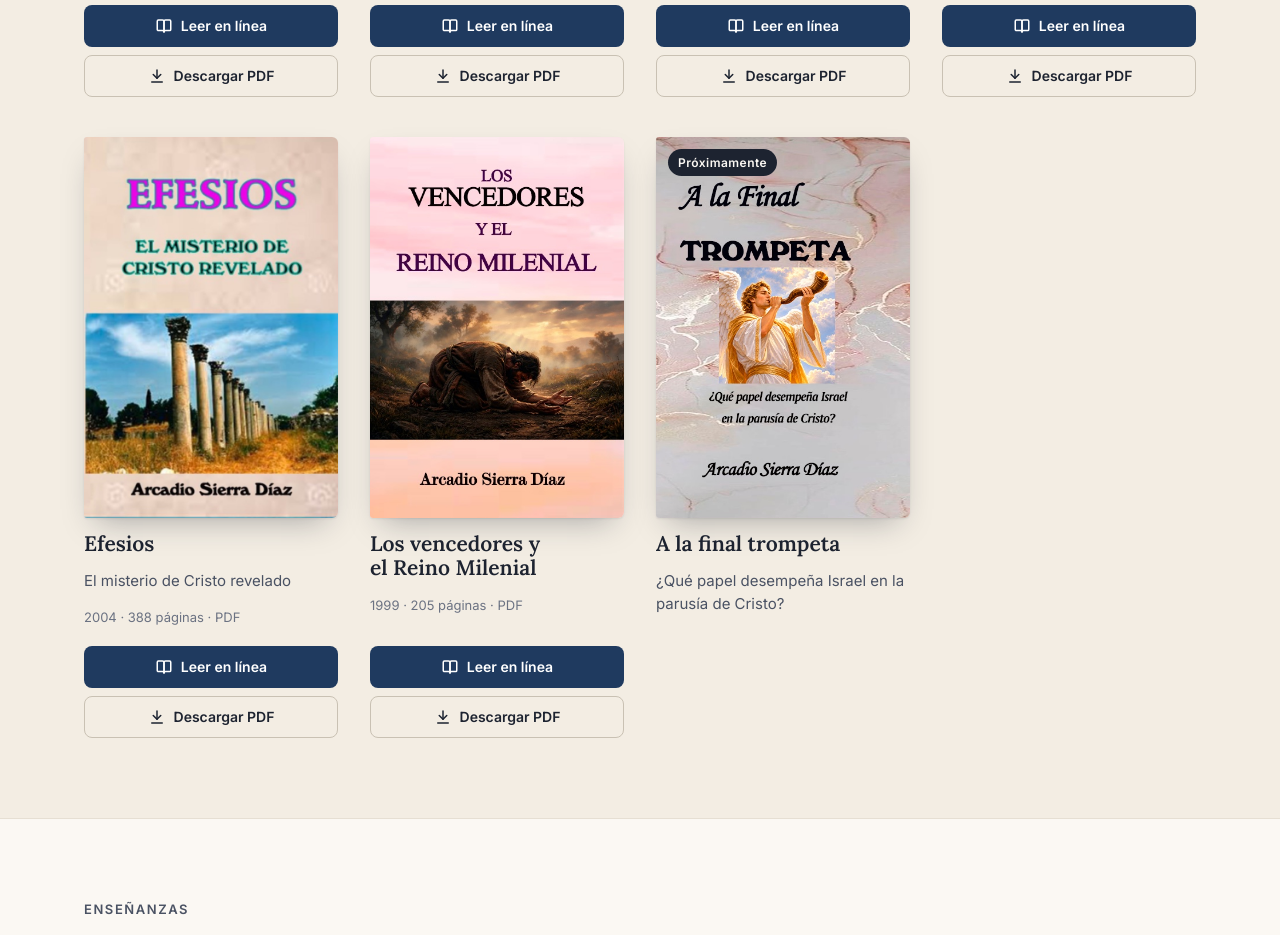
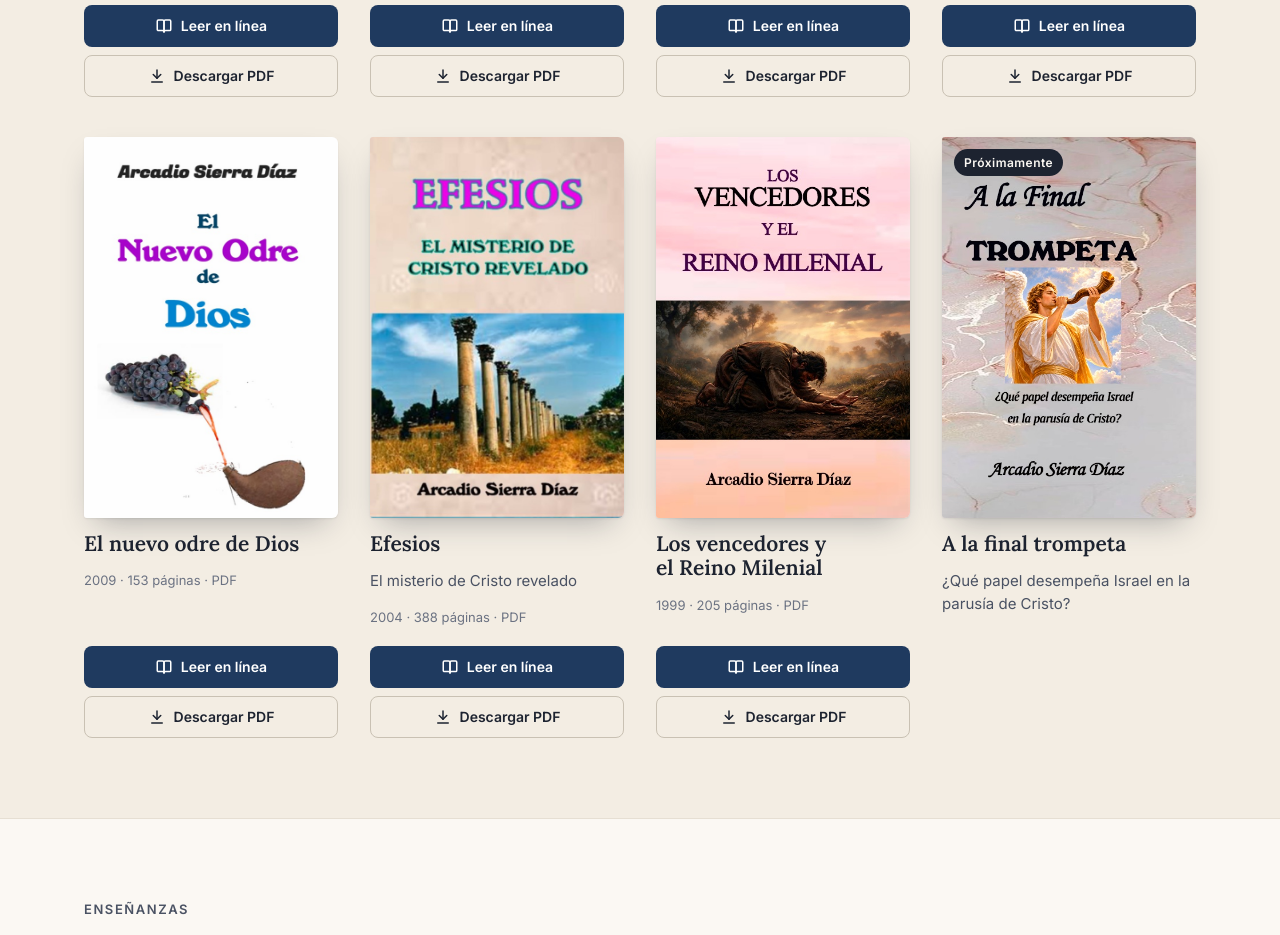
Before and after one commit to jonathanrchamorro/manantialesdelreino, a Next.js app: page / in a window 1280 px wide. Shown: the part 1560-2495 px from the top of the page. Built offline with nearby package versions, Linux system fonts and the light colour scheme.

Commit message:
feat: add El nuevo odre de Dios book

```diff
--- a/src/data/books.ts
+++ b/src/data/books.ts
@@ -107,6 +107,23 @@ const BOOK_ENTRIES: Book[] = [
     ],
   },
   {
+    slug: "el-nuevo-odre-de-dios",
+    title: "El nuevo odre de Dios",
+    year: 2009,
+    pages: 153,
+    cover: "/portadas/el-nuevo-odre-de-dios.jpg",
+    pdf: "/libros/el-nuevo-odre-de-dios.pdf",
+    summary:
+      "Al hablar del nuevo odre de Dios, se concluye que hubo un antiguo odre que ya no le sirve a Dios para sus propósitos; y esto, a la vez, nos lleva a asegurar que hubo un vino en la antigüedad que ya fue reemplazado por un vino nuevo de parte del Señor.",
+    chapters: [
+      "Cristo, el vino nuevo; la Iglesia, el nuevo odre",
+      "Edificando el odre",
+      "Gerizim: Trasfondo histórico de una religión",
+      "El odre viejo desechado",
+      "El odre de Dios en la historia de la iglesia",
+    ],
+  },
+  {
     slug: "el-vuelo-infinito-de-los-elegidos",
     title: "El vuelo infinito de los elegidos",
     year: 2022,
```
Also changed, not shown: public/portadas/el-nuevo-odre-de-dios.jpg (added), 1 other file (tests, documents, lock files or other folders).
